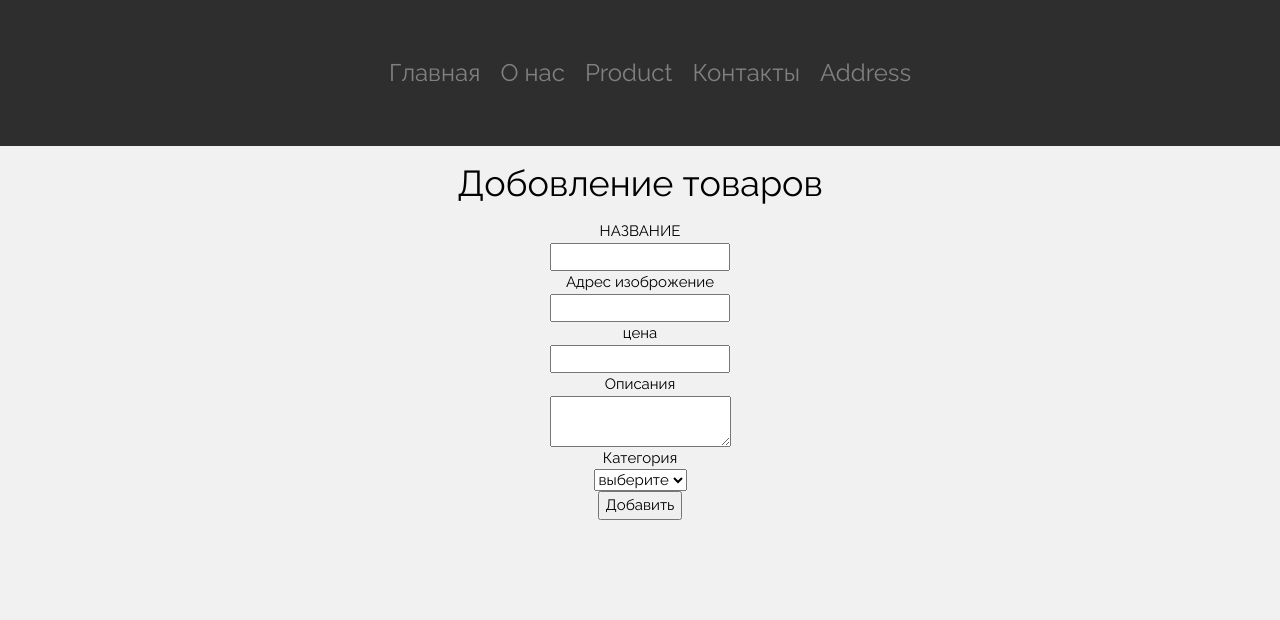
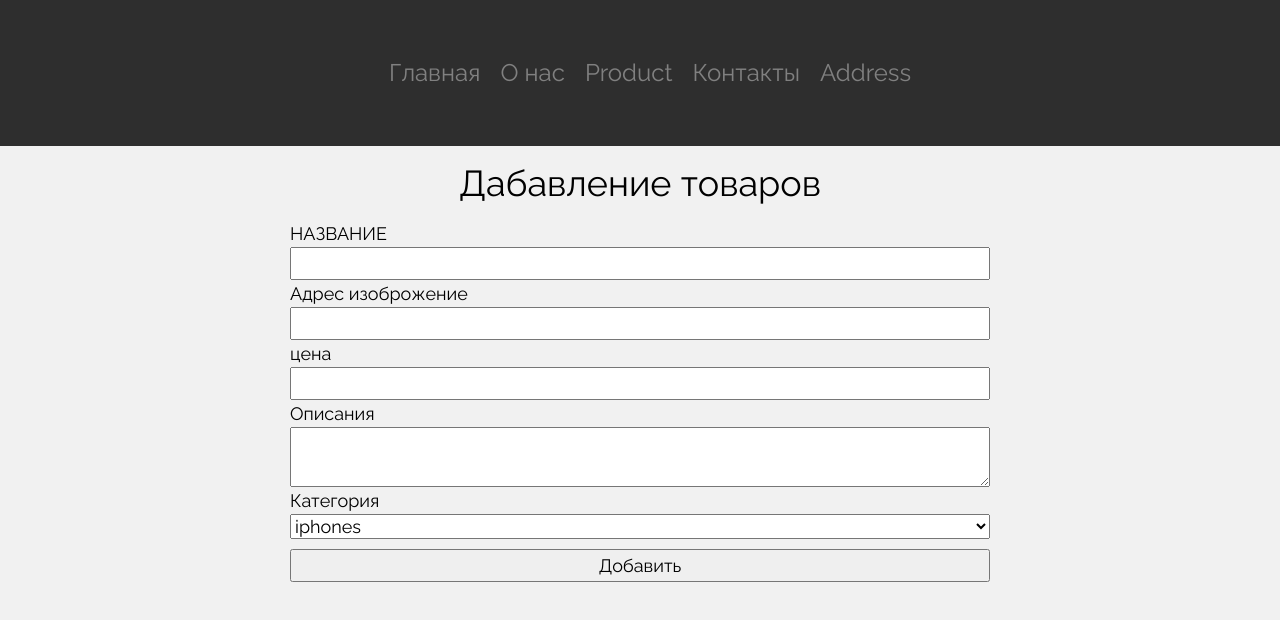
Before and after one commit to ManassAsylbek/my_blog, a React (Create React App) app: page /admin/update-product/1 in a window 1280 px wide. Shown: the top 620 px of the page. Built offline with nearby package versions, Linux system fonts and the light colour scheme; no server answers.

Commit message:
feat:11_08

```diff
--- a/src/App.js
+++ b/src/App.js
@@ -12,7 +12,7 @@ import NotFound from "./pages/NotFound/NotFound";
 import Product from "./pages/Product/Product";
 import Goods from "./components/Watch/Goods";
 import CatalogGoods from "./components/GoodsCard/CatalogGoods";
-import Products from "./pages/Admin/Product/Products";
+import AddProducts from "./pages/Admin/AddProduct/AddProducts";
 import Iphone from "./pages/Admin/IphoneAdmin/Iphone";
 import UpdateProduct from "./pages/Admin/UpdateProduct/UpdateProduct";
 
@@ -33,7 +33,7 @@ function App() {
                     <Route path="/product/:name/:id" element={<Goods  dateAll={dateAll}/>}/>
                     <Route path="/contacts" element={<Contacts/>}/>
                     <Route path="/address" element={<Address/>}/>
-                    <Route path="/admin/add-products" element={<Products/>}/>
+                    <Route path="/admin/add-products" element={<AddProducts/>}/>
                     <Route path="/admin/iphone" element={<Iphone/>}/>
                     <Route path="/admin/update-product/:id" element={<UpdateProduct/>}/>
                     <Route path="*" element={<NotFound/>}/>
--- a/src/pages/Admin/Product/Products.js
+++ b/src/pages/Admin/AddProduct/AddProducts.js
@@ -1,13 +1,13 @@
 import React, {useState} from 'react';
-import s from './Products.module.css'
+import s from './AddProducts.module.css'
 import {toast} from "react-hot-toast";
 
-const Products = () => {
+const AddProducts = () => {
     const [name, setName] = useState(null)
     const [imgUrl, setImgUrl] = useState(null)
     const [price, setPrice] = useState(null)
     const [desc, setDesc] = useState(null)
-    const [category, setcategory] = useState(null)
+    const [category, setCategory] = useState(null)
 
     const getValue = (e) => {
         if (e.currentTarget.id === "name") {
@@ -23,7 +23,7 @@ const Products = () => {
             setDesc(e.currentTarget.value)
         }
         if (e.currentTarget.id === "category") {
-            setcategory(e.currentTarget.value)
+            setCategory(e.currentTarget.value)
         }
     }
 
@@ -33,6 +33,8 @@ const Products = () => {
             name,
             img: imgUrl,
             description: desc,
+            catalogName:category,
+
         }
 
         let url = ""
@@ -84,7 +86,7 @@ const Products = () => {
                     <label htmlFor="category">Категория</label>
                     <select id="category" onChange={getValue}>
                         <option value="0">выберите</option>
-                        <option value="1">iphone</option>
+                        <option value="1">iphones</option>
                         <option value="2">watches</option>
                     </select>
                 </div>
@@ -97,4 +99,4 @@ const Products = () => {
     );
 };
 
-export default Products;
+export default AddProducts;
--- a/src/pages/Admin/UpdateProduct/UpdateProduct.js
+++ b/src/pages/Admin/UpdateProduct/UpdateProduct.js
@@ -1,38 +1,105 @@
-import React from 'react';
+import React, {useEffect, useState} from 'react';
 
 import s from "./UpdateProduct.module.css";
+import {toast} from "react-hot-toast";
+import {useParams} from "react-router-dom";
+import {getValue} from "@testing-library/user-event/dist/utils";
 
 const UpdateProduct = () => {
+
+    const params = useParams();
+    const [goods, setGoods] = useState([]);
+
+
+    const getValue = (e) => {
+        if (e.currentTarget.id === "name") {
+            setName(e.currentTarget.value)
+        }
+        if (e.currentTarget.id === "imgUrl") {
+            setImgUrl(e.currentTarget.value)
+        }
+        if (e.currentTarget.id === "price") {
+            setPrice(e.currentTarget.value+" сом")
+        }
+        if (e.currentTarget.id === "desc") {
+            setDesc(e.currentTarget.value)
+        }
+        if (e.currentTarget.id === "category") {
+            setCategory(e.currentTarget.value)
+        }
+    }
+
+
+    const updateProduct = (e) => {
+        const data = {
+            name: e.currentTarget.name.value,
+            price: e.currentTarget.price.value,
+            img: e.currentTarget.imgUrl.value,
+            description: e.currentTarget.desc.value,
+        }
+
+        const option = {
+            method: "PUT",
+            headers: {
+                "content-Type": "application/json"
+            },
+            body: JSON.stringify(data)
+        }
+        const url = `http://localhost:3002/iphones/` + params.id;
+        fetch(url, option)
+            .then(response =>{
+                if(response.ok===true){
+                    toast.success("Товар успешно редактирован")
+                }else {
+                    toast.error("Что=то произошло Cтатус ошибки:" + response.status)
+                }
+            })
+    }
+    const getGoods = () => {
+        const url = `http://localhost:3002/iphones/`+params.id;
+        fetch(url)
+            .then(response => {
+                if (response.ok) {
+                    return response.json()
+                } else {
+                    toast.error("Что=то произошло.Cтатус ошибки:" + response.status)
+                }
+            })
+            .then(data => setGoods(data))
+    }
+
+    useEffect(getGoods, [])
+
     return (
         <div className={s.container}>
-            <h1>Добовление товаров</h1>
-            <form className={s.classForm} action="javascript:void (0)">
+            <h1>Дабавление товаров</h1>
+            <form onSubmit={updateProduct} className={s.classForm} action="javascript:void (0)">
                 <div>
                     <label htmlFor="name">НАЗВАНИЕ</label>
-                    <input type="text" id="name"/>
+                    <input type="text" name="name" defaultValue={goods.name} />
                 </div>
                 <div>
                     <label htmlFor="imgUrl">Адрес изоброжение</label>
-                    <input type="text" id="imgUrl" />
+                    <input type="text" name="imgUrl" defaultValue={goods.img}/>
                 </div>
                 <div>
                     <label htmlFor="price">цена</label>
-                    <input type="number" id="price"/>
+                    <input type="number" name="price" defaultValue={goods.price}/>
                 </div>
                 <div>
                     <label htmlFor="desc">Описания</label>
-                    <textarea id="desc" />
+                    <textarea name="desc"  defaultValue={goods.description} />
                 </div>
                 <div>
                     <label htmlFor="category">Категория</label>
-                    <select id="category">
-                        <option value="0">выберите</option>
-                        <option value="1">iphone</option>
+                    <select id="category"  defaultChecked={goods.catalogName}>
+                      {/*  <option value={() => goods.catalogName?goods.catalogName:"0"}>{goods.catalogName}</option>*/}
+                        <option value="1">iphones</option>
                         <option value="2">watches</option>
                     </select>
                 </div>
                 <div>
-                    <button >Добавить</button>
+                    <button type="submit">Добавить</button>
                 </div>
 
             </form>
--- a/src/pages/Admin/UpdateProduct/UpdateProduct.module.css
+++ b/src/pages/Admin/UpdateProduct/UpdateProduct.module.css
@@ -3,9 +3,12 @@
     margin: 0 auto;
 }
 
-.classForm div{
+.classForm div {
 
-    display: flex;
-    flex-direction: column;
+    display: grid;
     align-items: center;
+    font-size:18px ;
 }
+.classForm button{
+    margin-top:10px;
+}
```
Also changed, not shown: src/pages/Admin/AddProduct/AddProducts.module.css (renamed from src/pages/Admin/Product/Products.module.css).
